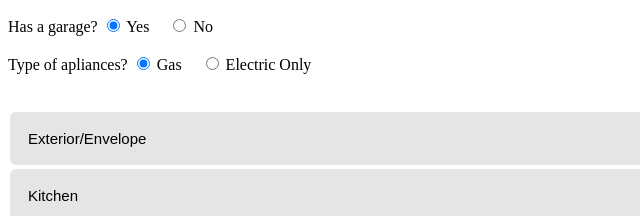
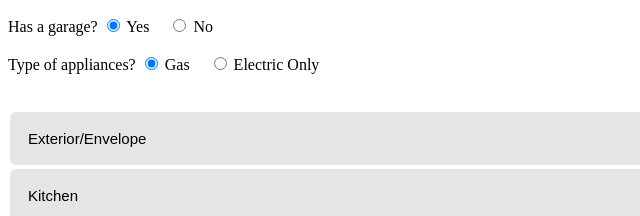
Before and after one commit to rebuildingtogethermc/rebuildingtogethermc.github.io, a plain HTML site: page index.html in a window 1280 px wide. Shown: the part 398-614 px from the top of the page, 0-640 px from the left. Drawn offline with Linux system fonts and the light colour scheme.

Commit message:
Update index.html

```diff
--- a/index.html
+++ b/index.html
@@ -418,7 +418,7 @@ function location_only_html_block(checkbox_id, checkbox_label, section_name, col
       <input type="radio" id="no" name="garage_button" value="no">
       <label for="no" class="radiob">No</label><br><br>
 
-      <span>Type of apliances?</span>
+      <span>Type of appliances?</span>
         <input type="radio" id="gas" name="appliance_type" value="gas" checked>
       <label for="gas" class="radiob">Gas</label>
       <input type="radio" id="elect" name="appliance_type" value="elect">
```
